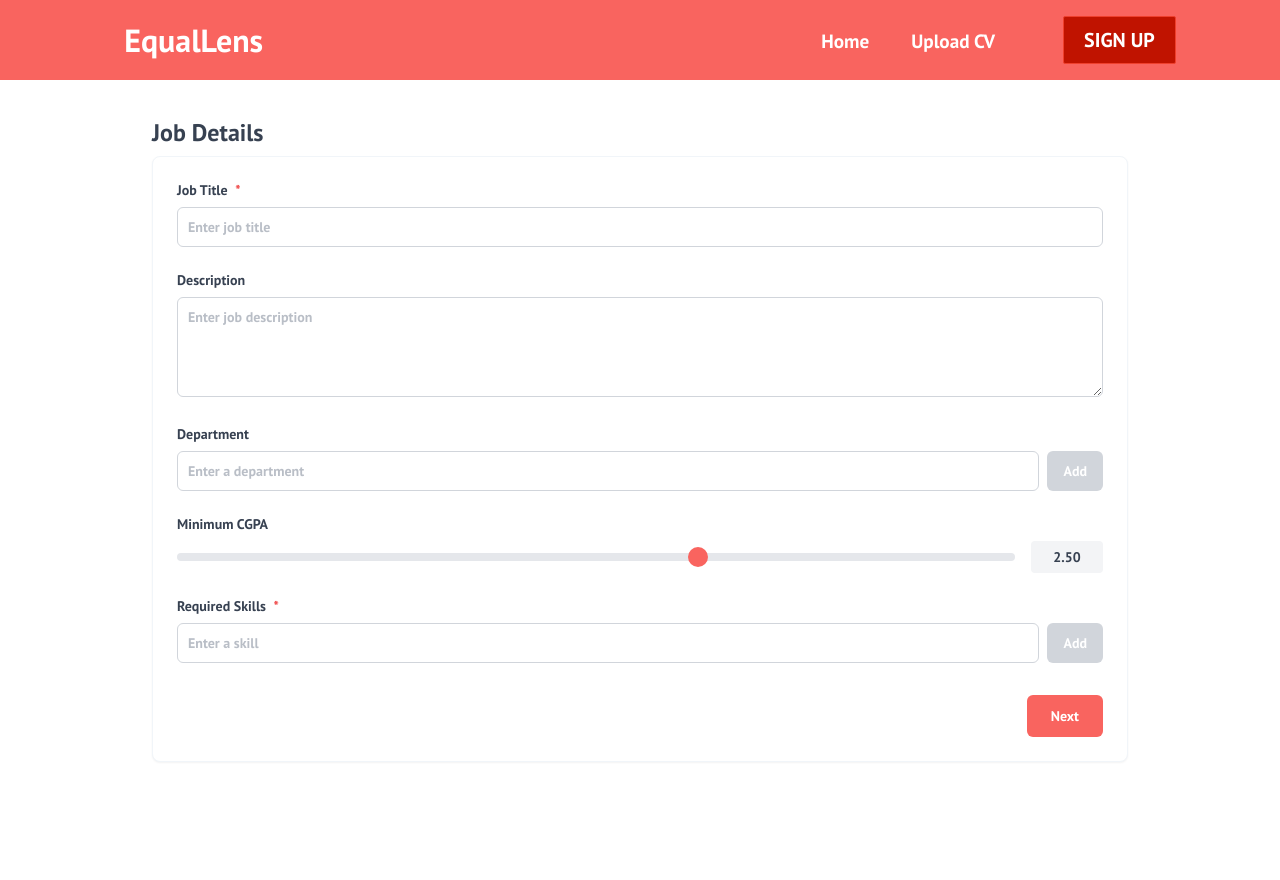
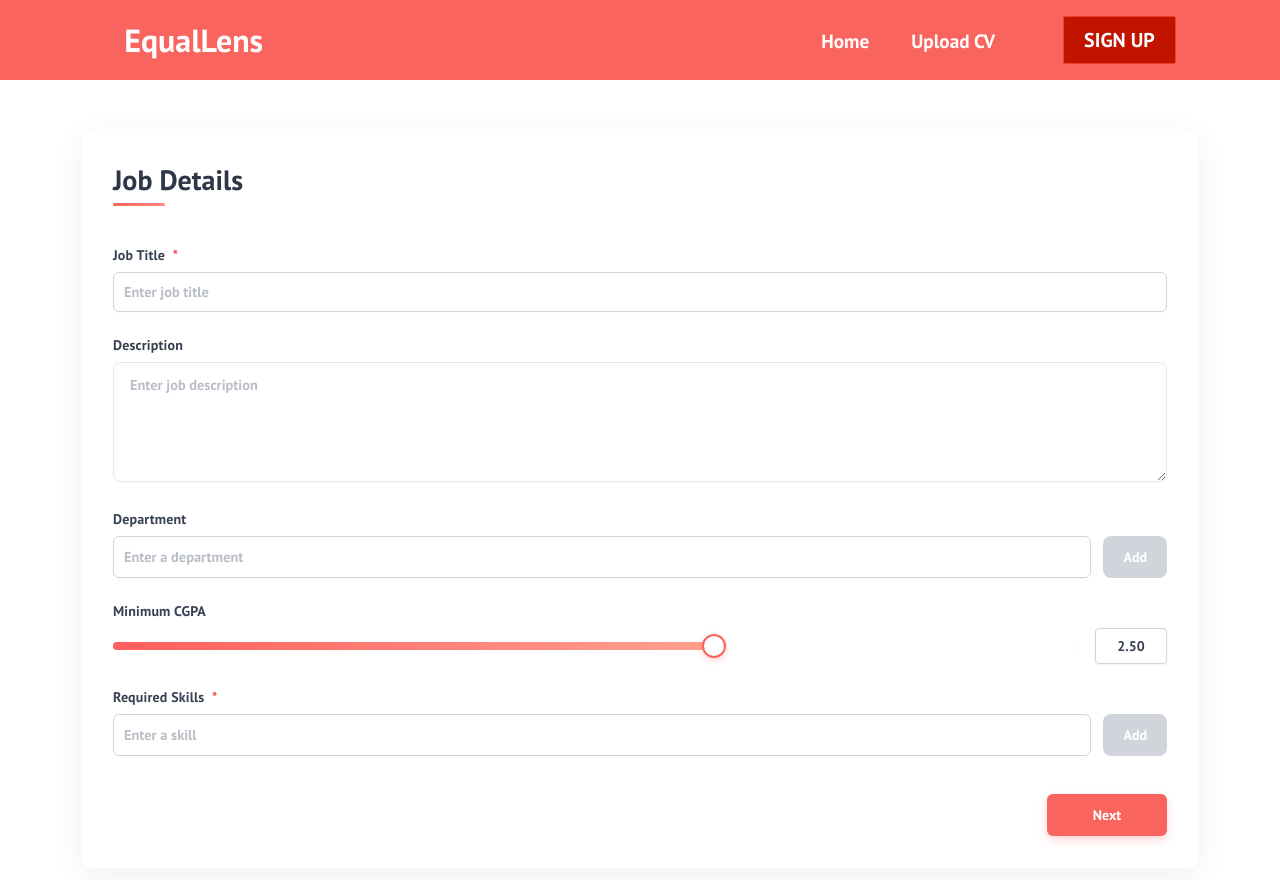
Before and after one commit to RextonRZ/EqualLens-project, a React (Create React App) app in the folder equallens-project/: page /upload-cv in a window 1280 px wide. Shown: the top 880 px of the page. Built offline with nearby package versions, Linux system fonts and the light colour scheme.

Commit message:
complete resume upload process

```diff
--- a/equallens-project/src/components/pages/UploadCV.css
+++ b/equallens-project/src/components/pages/UploadCV.css
@@ -41,41 +41,87 @@
     }
 }
 
-/* Job Details Section */
 .job-container {
-    padding: 1.5rem;
+    padding: 2rem;
     flex: 1;
     width: 100%;
-    max-width: 64rem;
+    max-width: 70rem;
     margin: 0 auto;
-    margin-top: 0.8rem;
+    margin-top: 3rem;
+    position: relative;
+    background-color: #ffffff;
+    border-radius: 0.75rem;
+    box-shadow: 0 8px 30px rgba(0, 0, 0, 0.06);
+    overflow: visible;
+    transition: all 0.3s ease;
+    border: 1px solid #f8fafc;
+}
+
+.job-container:hover {
+    box-shadow: 0 12px 40px rgba(0, 0, 0, 0.08);
+    transform: translateY(-3px);
+}
+
+/* Add a subtle background pattern */
+.job-container::before {
+    content: "";
+    position: absolute;
+    top: 0;
+    left: 0;
+    width: 100%;
+    height: 100%;
+    background-image: radial-gradient(rgba(249, 100, 95, 0.03) 2px, transparent 2px);
+    background-size: 30px 30px;
+    opacity: 0.5;
+    z-index: -1;
 }
 
 .job-title-header {
-    font-size: 1.5rem;
-    font-weight: 500;
-    color: #374151;
-    margin-bottom: 0.5rem;
+    font-size: 1.75rem;
+    font-weight: 600;
+    color: #2d3748;
+    margin-bottom: 1.5rem;
+    position: relative;
+    display: inline-block;
 }
 
-.job-details-card {
-    background-color: #ffffff;
-    border-radius: 0.5rem;
-    padding: 1.5rem;
-    border: 1px solid #f1f5f9;
-    box-shadow: 0 1px 2px rgba(0, 0, 0, 0.05);
+.job-title-header::after {
+    content: "";
+    position: absolute;
+    bottom: -8px;
+    left: 0;
+    width: 40%;
+    height: 3px;
+    background: linear-gradient(to right, #F9645F, #ff8783);
+    border-radius: 2px;
 }
 
 .form-group {
-    margin-bottom: 1.5rem;
+    margin-bottom: 2rem;
+    margin-top: 1.5rem;
+    position: relative;
+    z-index: 5;
 }
+
+/* Create descending z-index for form groups to handle overlapping properly */
+.form-group:nth-child(1) { z-index: 50; }
+.form-group:nth-child(2) { z-index: 40; }
+.form-group:nth-child(3) { z-index: 30; }
+.form-group:nth-child(4) { z-index: 20; }
+.form-group:nth-child(5) { z-index: 10; }
 
 .form-label {
     display: block;
-    font-size: 0.875rem;
+    font-size: 0.95rem;
     color: #374151;
-    margin-bottom: 0.5rem;
+    margin-bottom: 0.75rem;
     font-weight: 500;
+    letter-spacing: 0.01rem;
+    transition: color 0.2s;
+}
+
+.form-group:hover .form-label {
+    color: #F9645F;
 }
 
 .required {
@@ -85,35 +131,94 @@
 
 .form-input, .form-select, .form-textarea {
     width: 100%;
-    padding: 0.625rem;
-    border-radius: 0.375rem;
-    border: 1px solid #d1d5db;
-    font-size: 0.875rem;
+    padding: 0.75rem 1rem;
+    border-radius: 0.5rem;
+    border: 1px solid #e2e8f0;
+    font-size: 0.95rem;
     color: #374151;
     background-color: #ffffff;
-    transition: border-color 0.2s;
-}
-
-.form-textarea {
-    resize: vertical;
-    min-height: 100px;
-}
-
-.form-input:focus, .form-select:focus, .form-textarea:focus {
-    outline: none;
-    border-color: #F9645F;
-    box-shadow: 0 0 0 3px rgba(249, 100, 95, 0.1);
+    transition: all 0.25s;
+    box-shadow: 0 1px 3px rgba(0, 0, 0, 0.02);
 }
 
 .form-input::placeholder,
 .form-textarea::placeholder {
     color: #9ca3af;
     opacity: 0.7;
+    font-size: 0.9rem;
+    font-style: normal;
 }
 
+.form-textarea {
+    resize: vertical;
+    min-height: 120px;
+}
+
+.form-input:focus, .form-select:focus, .form-textarea:focus {
+    outline: none;
+    border-color: #F9645F;
+    box-shadow: 0 0 0 3px rgba(249, 100, 95, 0.15);
+    transform: translateY(-1px);
+}
+
+/* Ensure suggestion containers have proper z-index */
+.suggestion-container {
+    position: relative;
+    width: 100%;
+    z-index: 20; /* Increase z-index to ensure suggestions appear on top */
+}
+
+.suggestions-list {
+    position: absolute;
+    top: 100%;
+    left: 0;
+    width: 100%;
+    max-height: 200px;
+    overflow-y: auto;
+    background-color: white;
+    border: 1px solid #e2e8f0;
+    border-top: none;
+    border-radius: 0 0 8px 8px;
+    box-shadow: 0 10px 25px rgba(0, 0, 0, 0.1);
+    z-index: 100; /* Higher z-index to ensure they appear above all form elements */
+    padding: 0;
+    margin: 0;
+    list-style-type: none;
+    animation: slideDown 0.2s ease-in-out;
+}
+
+@keyframes slideDown {
+    from {
+        opacity: 0;
+        transform: translateY(-10px);
+    }
+    to {
+        opacity: 1;
+        transform: translateY(0);
+    }
+}
+
+.suggestions-list li {
+    padding: 12px 15px;
+    cursor: pointer;
+    transition: all 0.2s;
+    border-bottom: 1px solid #f8fafc;
+}
+
+.suggestions-list li:hover {
+    background-color: #f8fafc;
+    color: #F9645F;
+    padding-left: 20px;
+}
+
+.suggestions-list li:last-child {
+    border-bottom: none;
+}
+
+/* Other form elements */
 .input-group {
     display: flex;
-    gap: 0.5rem;
+    gap: 0.75rem;
 }
 
 .input-group .form-input,
@@ -125,118 +230,241 @@
     background-color: #F9645F;
     color: white;
     border: none;
-    padding: 0.625rem 1rem;
-    border-radius: 0.375rem;
+    padding: 0.75rem 1.25rem;
+    border-radius: 0.5rem;
     font-size: 0.875rem;
     cursor: pointer;
-    transition: background-color 0.2s;
+    transition: all 0.25s;
+    box-shadow: 0 2px 4px rgba(249, 100, 95, 0.2);
+    position: relative;
+    overflow: hidden;
 }
 
 .add-button:hover {
     background-color: #ef402d;
+    box-shadow: 0 4px 8px rgba(249, 100, 95, 0.3);
+    transform: translateY(-2px);
+}
+
+.add-button:before {
+    content: '';
+    position: absolute;
+    top: 0;
+    left: 0;
+    width: 100%;
+    height: 100%;
+    background: rgba(255, 255, 255, 0.1);
+    opacity: 0;
+    transition: opacity 0.4s;
+}
+
+.add-button:hover:before {
+    opacity: 1;
 }
 
 .add-button:disabled {
     background-color: #d1d5db;
     cursor: not-allowed;
+    transform: none;
+    box-shadow: none;
 }
 
 .tags-container {
     display: flex;
     flex-wrap: wrap;
-    gap: 0.5rem;
+    gap: 0.625rem;
     margin-top: 0.75rem;
 }
 
 .tag {
     background-color: #ffeff3;
     color: #F9645F;
-    padding: 0.375rem 0.625rem;
-    border-radius: 0.25rem;
-    font-size: 0.75rem;
+    padding: 0.5rem 0.75rem;
+    border-radius: 0.375rem;
+    font-size: 0.8125rem;
     display: flex;
     align-items: center;
+    box-shadow: 0 2px 4px rgba(0, 0, 0, 0.05);
+    transition: all 0.2s;
+}
+
+.tag:hover {
+    background-color: #ffe4eb;
+    transform: translateY(-1px);
+    box-shadow: 0 3px 6px rgba(0, 0, 0, 0.08);
 }
 
 .tag-remove {
     background: none;
     border: none;
     color: #F9645F;
-    font-size: 1rem;
+    font-size: 1.125rem;
     cursor: pointer;
-    margin-left: 0.25rem;
+    margin-left: 0.375rem;
     padding: 0;
     display: flex;
     align-items: center;
     justify-content: center;
     width: 1.25rem;
     height: 1.25rem;
+    transition: all 0.2s;
 }
 
 .tag-remove:hover {
     color: #ef402d;
+    transform: scale(1.2);
 }
 
+/* Form actions */
+.form-actions {
+    display: flex;
+    justify-content: flex-end;
+    margin-top: 2.5rem;
+}
+
+.submit-button {
+    background-color: #F9645F;
+    color: white;
+    border: none;
+    padding: 0.75rem 1.75rem;
+    border-radius: 0.5rem;
+    font-size: 1rem;
+    font-weight: 500;
+    cursor: pointer;
+    transition: all 0.25s;
+    box-shadow: 0 4px 8px rgba(249, 100, 95, 0.25);
+    position: relative;
+    overflow: hidden;
+    margin-top: 0.4rem;
+    min-width: 120px;
+}
+
+.submit-button:hover {
+    background-color: #ef402d;
+    box-shadow: 0 6px 12px rgba(249, 100, 95, 0.35);
+    transform: translateY(-2px);
+}
+
+.submit-button:disabled {
+    background-color: #e5e7eb;
+    color: #9ca3af;
+    cursor: not-allowed;
+    box-shadow: none;
+    transform: none;
+}
+
+/* Revert CGPA slider and container to original styling */
 .cgpa-container {
     display: flex;
     align-items: center;
     gap: 1rem;
+    margin-top: 0.5rem;
 }
 
+/* Improved slider styling */
 .cgpa-slider {
     flex: 1;
-    height: 0.5rem;
+    height: 0.5rem;  /* Thicker track */
     -webkit-appearance: none;
     appearance: none;
     background: #e5e7eb;
     border-radius: 0.25rem;
     outline: none;
+    position: relative;
+    overflow: visible;
 }
 
+/* Create a filled track effect */
+.cgpa-slider::-webkit-slider-runnable-track {
+    height: 0.5rem;
+    border-radius: 0.25rem;
+    background: linear-gradient(to right, #ff5e5e 0%, #ffa18e var(--slider-percentage, 50%), #ffffff var(--slider-percentage, 50%), #ffffff 100%);
+    cursor: pointer;
+}
+
+.cgpa-slider::-moz-range-track {
+    height: 0.5rem;
+    border-radius: 0.25rem;
+    background: #e5e7eb;
+    cursor: pointer;
+}
+
+/* Style the slider thumb for webkit browsers */
 .cgpa-slider::-webkit-slider-thumb {
     -webkit-appearance: none;
     appearance: none;
-    width: 1.25rem;
-    height: 1.25rem;
+    width: 1.5rem;
+    height: 1.5rem;
     border-radius: 50%;
-    background: #F9645F;
+    background: white;
+    border: 2px solid #F9645F;
     cursor: pointer;
+    position: relative;
+    margin-top: -0.5rem; /* Center thumb on track */
+    box-shadow: 0 2px 6px rgba(249, 100, 95, 0.3);
+    transition: all 0.2s ease;
+    z-index: 2;
 }
 
+/* Style the slider thumb for Firefox */
 .cgpa-slider::-moz-range-thumb {
-    width: 1.25rem;
-    height: 1.25rem;
+    width: 1.5rem;
+    height: 1.5rem;
     border-radius: 50%;
-    background: #F9645F;
+    background: white;
+    border: 2px solid #F9645F;
     cursor: pointer;
-    border: none;
+    position: relative;
+    box-shadow: 0 2px 6px rgba(249, 100, 95, 0.3);
+    transition: all 0.2s ease;
+    z-index: 2;
 }
 
+/* Add hover effects */
+.cgpa-slider::-webkit-slider-thumb:hover {
+    transform: scale(1.1);
+    box-shadow: 0 2px 8px rgba(249, 100, 95, 0.5);
+}
+
+.cgpa-slider::-moz-range-thumb:hover {
+    transform: scale(1.1);
+    box-shadow: 0 2px 8px rgba(249, 100, 95, 0.5);
+}
+
+/* Active state */
+.cgpa-slider::-webkit-slider-thumb:active {
+    transform: scale(1.2);
+    box-shadow: 0 3px 10px rgba(249, 100, 95, 0.6);
+    background: #F9645F;
+}
+
+.cgpa-slider::-moz-range-thumb:active {
+    transform: scale(1.2);
+    box-shadow: 0 3px 10px rgba(249, 100, 95, 0.6);
+    background: #F9645F;
+}
+
+/* Style for value display */
 .cgpa-value {
     font-size: 0.875rem;
     color: #374151;
-    background-color: #f3f4f6;
-    padding: 0.375rem 0.75rem;
+    background-color: white;
+    padding: 0.5rem 0.75rem;
     border-radius: 0.25rem;
     min-width: 4rem;
     text-align: center;
-    border: 1px solid transparent;
+    border: 1px solid #d1d5db;
     transition: all 0.2s;
-    width: 4.5rem; /* Set a fixed width */
-}
-
-/* Add styles for the CGPA input field */
-.cgpa-value:focus {
-    outline: none;
-    border-color: #F9645F;
-    box-shadow: 0 0 0 3px rgba(249, 100, 95, 0.1);
-    background-color: #ffffff;
+    width: 4.5rem;
+    font-weight: 500;
+    box-shadow: 0 1px 2px rgba(0, 0, 0, 0.05);
 }
 
 .cgpa-value.error {
     border-color: #ef4444;
     background-color: #fee2e2;
 }
+
 
 .error-message {
     color: #ef4444;
--- a/equallens-project/src/components/pages/UploadCV.js
+++ b/equallens-project/src/components/pages/UploadCV.js
@@ -43,7 +43,13 @@ const fileUploadReducer = (state, action) => {
                 selectedFiles: state.selectedFiles.filter((_, i) => i !== action.payload.index),
                 uploadQueue: fileToRemove ?
                     state.uploadQueue.filter(queueFile => queueFile.name !== fileToRemove.name) :
-                    state.uploadQueue
+                    state.uploadQueue,
+                uploadProgress: fileToRemove ?
+                    // Remove the progress entry for this file
+                    Object.fromEntries(
+                        Object.entries(state.uploadProgress).filter(([key]) => key !== fileToRemove.name)
+                    ) :
+                    state.uploadProgress
             };
         case 'RESET':
             return {
@@ -210,14 +216,17 @@ const UploadCV = () => {
                 continue;
             }
 
-            // Check if file with same name exists
+            // Check if file with same name exists - log for debugging
+            console.log("Checking for duplicate file:", fileToProcess.name);
             const existingIndex = updatedFiles.findIndex(file => file.name === fileToProcess.name);
+            console.log("Existing file index:", existingIndex);
 
             if (existingIndex !== -1) {
                 // We need to use a synchronous approach here since we're in a loop
                 const confirmReplace = window.confirm(`A file named "${fileToProcess.name}" already exists. Do you want to replace it?`);
 
                 if (confirmReplace) {
+                    console.log("Replacing file:", fileToProcess.name);
                     // Replace the file in our updated array
                     updatedFiles[existingIndex] = fileToProcess;
 
@@ -225,6 +234,7 @@ const UploadCV = () => {
                     newFiles.push(fileToProcess);
                 }
             } else {
+                console.log("Adding new file:", fileToProcess.name);
                 // New file, add it to both arrays
                 updatedFiles.push(fileToProcess);
                 newFiles.push(fileToProcess);
@@ -232,6 +242,7 @@ const UploadCV = () => {
         }
 
         if (newFiles.length > 0) {
+            console.log("New files to process:", newFiles.map(f => f.name));
             // Filter out any files from the queue that are being replaced
             const newQueue = [
                 ...fileState.uploadQueue.filter(queueFile =>
@@ -239,6 +250,8 @@ const UploadCV = () => {
                 ),
                 ...newFiles
             ];
+
+            console.log("New upload queue:", newQueue.map(f => f.name));
 
             fileDispatch({
                 type: 'ADD_FILES',
@@ -328,6 +341,9 @@ const UploadCV = () => {
     }, []);
 
     useEffect(() => {
+        // Only add document-level event listeners when on the upload CV page
+        if (currentStep !== "uploadCV") return;
+
         const handleDocumentDragOver = (event) => {
             event.preventDefault();
             if (!isDragging && !fileState.isLoading && !fileState.processingFiles) {
@@ -369,12 +385,14 @@ const UploadCV = () => {
             document.removeEventListener('dragleave', handleDocumentDragLeave);
             document.removeEventListener('drop', handleDocumentDrop);
         };
-    }, [isDragging, processFiles, fileState.isLoading, fileState.processingFiles]);
+    }, [isDragging, processFiles, fileState.isLoading, fileState.processingFiles, currentStep]); // Add currentStep to dependencies
 
     const handleFileChange = (event) => {
         const files = Array.from(event.target.files);
         if (files.length > 0) {
             processFiles(files);
+            // Reset the file input so the same file can be selected again
+            event.target.value = '';
         }
     };
 
@@ -664,10 +682,14 @@ const UploadCV = () => {
     };
 
     const handleGoToDashboard = () => {
-        // Navigate to dashboard - for now just close the modal
-        // You can replace this with actual navigation
+        // Close the modal first
         setShowSuccessModal(false);
-        // window.location.href = "/dashboard"; // Uncomment when dashboard is ready
+
+        // Navigate to dashboard page
+        window.location.href = "/dashboard";
+
+        // If you're using React Router, you could use navigate instead:
+        // navigate("/dashboard");
     };
 
     const handleTryAgain = () => {
@@ -819,6 +841,8 @@ const UploadCV = () => {
         if (!isNaN(numValue) && numValue >= 0 && numValue <= 4) {
             setMinimumCGPA(numValue);
             setCgpaError(false);
+            // Update the slider's fill percentage for direct input
+            updateSliderPercentage(numValue);
         } else {
             setCgpaError(true);
         }
@@ -843,7 +867,26 @@ const UploadCV = () => {
         setMinimumCGPA(newValue);
         setCgpaInputValue(newValue.toFixed(2));
         setCgpaError(false);
+
+        // Update the slider's fill percentage
+        updateSliderPercentage(newValue);
     };
+
+    // Helper function to update the slider fill percentage CSS variable
+    const updateSliderPercentage = (value) => {
+        // Calculate percentage (value from 0-4 to 0-100%)
+        const percentage = (value / 4) * 100;
+        // Find the slider element and update its CSS variable
+        const sliderElement = document.getElementById('cgpa');
+        if (sliderElement) {
+            sliderElement.style.setProperty('--slider-percentage', `${percentage}%`);
+        }
+    };
+
+    // Initialize the slider percentage when component mounts
+    useEffect(() => {
+        updateSliderPercentage(minimumCGPA);
+    }, [minimumCGPA]);
 
     return (
         <div className="app-container">
@@ -874,7 +917,6 @@ const UploadCV = () => {
             {currentStep === "jobDetails" ? (
                 <div className="job-container">
                     <h3 className="job-title-header">Job Details</h3>
-                    <div className="job-details-card">
                     <form onSubmit={handleSubmit}>
                         <div className="form-group">
                             <label htmlFor="jobTitle" className="form-label">Job Title <span className="required">*</span></label>
@@ -1079,7 +1121,6 @@ const UploadCV = () => {
                         </div>
                     </form>
                 </div>
-                </div>
             ) : (
                 <>
                     <div className="step-header">
```
Lines whose indentation alone changed are shown as unchanged.
